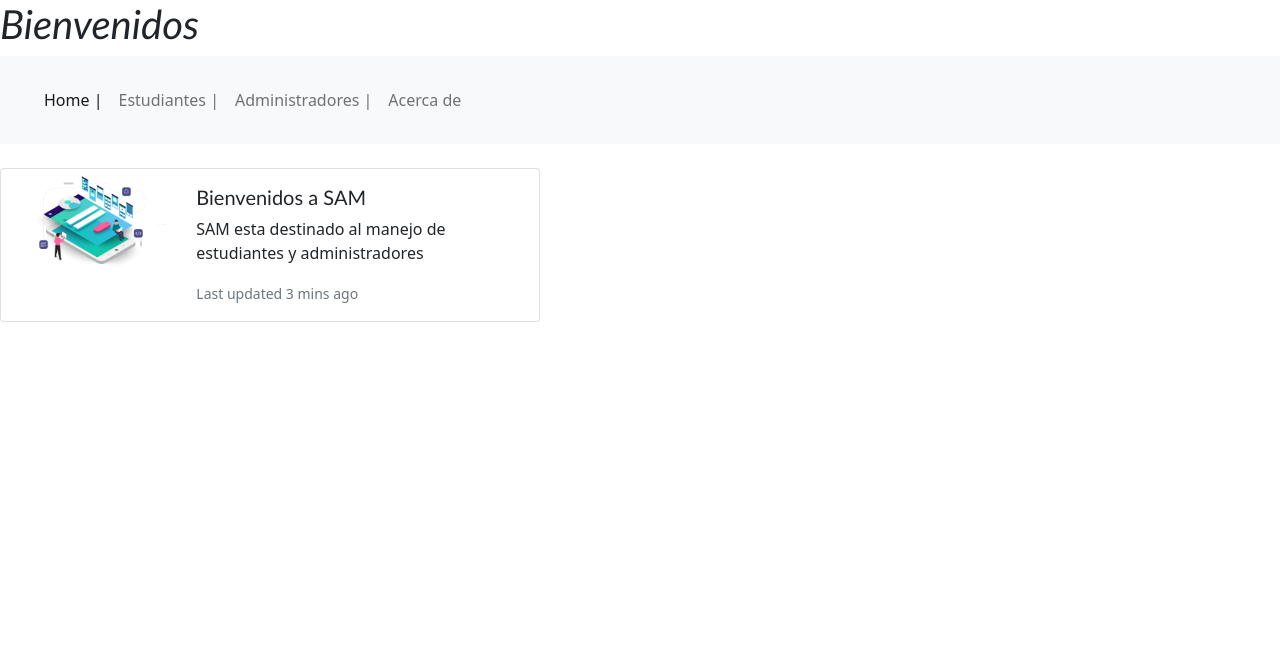
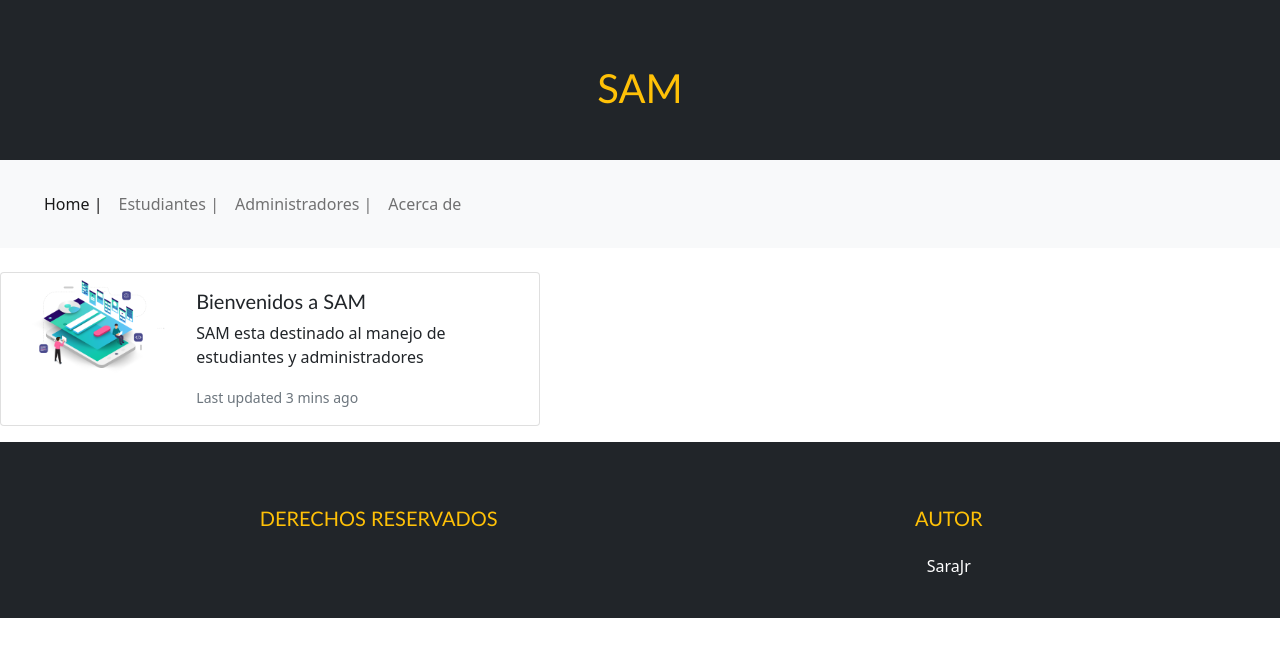
Before and after one commit to SaraJru/SAM, a Python web app: template SAM/app/templates/home.html in a window 1280 px wide. Shown: the top 657 px of the page. Run offline with Jinja, Linux system fonts and the light colour scheme; the template is opened without the code that fills it, so the values that code supplies are empty.

Commit message:
Agregando Header y footer

```diff
--- a/SAM/app/templates/home.html
+++ b/SAM/app/templates/home.html
@@ -7,7 +7,15 @@
     <title>Home</title>
 </head>
 <body>
-    <h1 class="fst-italic">Bienvenidos</h1>
+    <header class="bg-dark text-white pt-5 pb-4">
+        <div class="container text-center text-md-left">
+            <div class="row text-center text-md-left">
+                <div class="col-md-3 col-lg-3 col-xl-3 mx-auto mt-3">
+                    <h1 class="text-uppercase mb-4 font-weight-bold text-warning">SAM</h1>
+                </div>
+            </div>
+        </div>
+    </header>
     <nav class="navbar navbar-expand-lg navbar-light bg-light p-4">
         <div class="container-fluid">
         <button class="navbar-toggler" type="button" data-bs-toggle="collapse" data-bs-target="#navbarNavAltMarkup" aria-controls="navbarNavAltMarkup" aria-expanded="false" aria-label="Toggle navigation">
@@ -39,7 +47,23 @@
 </div>
 </div>
 </body>
-<footer>
-    <script src="../Scripts/bootstrap.js"></script>
+<footer class="bg-dark text-white pt-5 pb-4">
+    <div class="container text-center text-md-left">
+        <div class="row text-center text-md-left">
+            <div class="col-md-3 col-lg-3 col-xl-3 mx-auto mt-3">
+                <h5 class="text-uppercase mb-4 font-weight-bold text-warning">Derechos reservados</h5>
+
+            </div>
+
+            <div class="col-md-2 col-lg-2 col-xl-2 mx-auto mt-3">
+                <h5 class="text-uppercase mb-4 font-weight-bold text-warning">Autor</h5>
+                <p>
+                    <a href="#" class="text-white" style="text-decoration: none;"> SaraJr</a>
+                </p>
+            </div>
+
+        </div>
+    </div>
+
 </footer>
 </html>
```
Also changed, not shown: SAM/app/templates/AcercaDe.html (+26 -2 lines), SAM/app/templates/administradores.html (+26 -2 lines), SAM/app/templates/estudiantes.html (+26 -2 lines).
